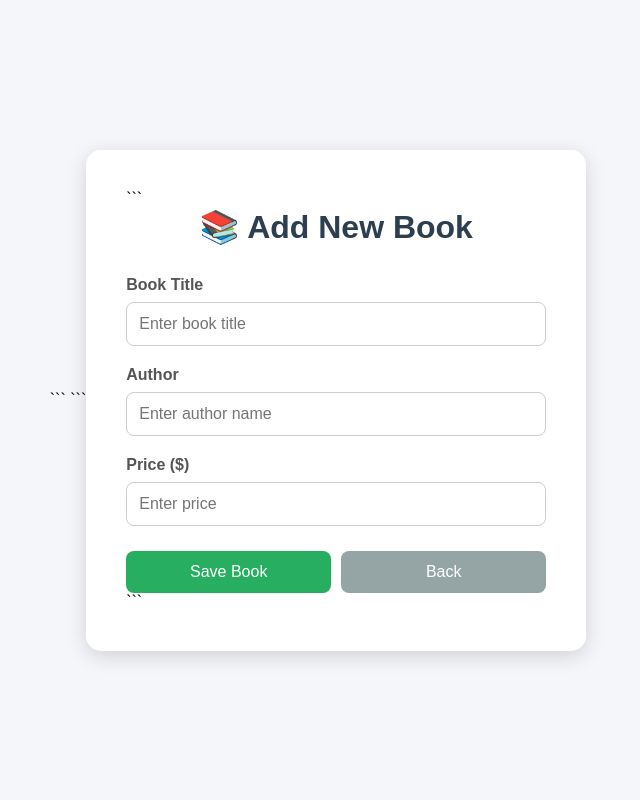
After one commit to NhuMinh87/DFP_exam, a Django app: page /books/add/ in a window 1280 px wide. The commit adds this page. Shown: the whole page, without its empty margins (322-962 px from the left). Run offline with Django 4.2, Linux system fonts and the light colour scheme.

Commit message:
Complete CRUD UI

````diff
--- a/books/urls.py
+++ b/books/urls.py
@@ -1,6 +1,14 @@
 from django.urls import path
-from . import views
+from .views import (
+    book_list,
+    add_book,
+    edit_book,
+    delete_book
+)
 
 urlpatterns = [
-    path('', views.book_list, name='book_list'),
+    path('', book_list, name='book_list'),
+    path('add/', add_book, name='add_book'),
+    path('edit/<int:id>/', edit_book, name='edit_book'),
+    path('delete/<int:id>/', delete_book, name='delete_book'),
 ]
--- a/books/views.py
+++ b/books/views.py
@@ -1,5 +1,6 @@
-from django.shortcuts import render
+from django.shortcuts import render, redirect, get_object_or_404
 from .models import Book
+
 
 def book_list(request):
     books = Book.objects.all()
@@ -9,3 +10,42 @@ def book_list(request):
         'books/book_list.html',
         {'books': books}
     )
+
+
+def add_book(request):
+    if request.method == 'POST':
+        Book.objects.create(
+            title=request.POST['title'],
+            author=request.POST['author'],
+            price=request.POST['price']
+        )
+
+        return redirect('/books/')
+
+    return render(request, 'books/add_book.html')
+
+
+def edit_book(request, id):
+    book = get_object_or_404(Book, id=id)
+
+    if request.method == 'POST':
+        book.title = request.POST['title']
+        book.author = request.POST['author']
+        book.price = request.POST['price']
+        book.save()
+
+        return redirect('/books/')
+
+    return render(
+        request,
+        'books/edit_book.html',
+        {'book': book}
+    )
+
+
+def delete_book(request, id):
+    book = get_object_or_404(Book, id=id)
+
+    book.delete()
+
+    return redirect('/books/')
--- a/dfp_exam/urls.py
+++ b/dfp_exam/urls.py
@@ -1,7 +1,12 @@
 from django.contrib import admin
 from django.urls import path, include
+from django.shortcuts import redirect
+
+def home(request):
+    return redirect('/books/')
 
 urlpatterns = [
+    path('', home),
     path('admin/', admin.site.urls),
     path('books/', include('books.urls')),
     path('', include('accounts.urls')),
--- /dev/null
+++ b/templates/books/add_book.html
@@ -0,0 +1,161 @@
+<!DOCTYPE html>
+
+<html lang="en">
+<head>
+    <meta charset="UTF-8">
+    <meta name="viewport" content="width=device-width, initial-scale=1.0">
+    <title>Add Book</title>
+
+```
+<style>
+    *{
+        margin:0;
+        padding:0;
+        box-sizing:border-box;
+        font-family:Arial, sans-serif;
+    }
+
+    body{
+        background:#f4f6f9;
+        min-height:100vh;
+        display:flex;
+        justify-content:center;
+        align-items:center;
+    }
+
+    .container{
+        width:500px;
+        background:white;
+        padding:40px;
+        border-radius:15px;
+        box-shadow:0 5px 20px rgba(0,0,0,0.15);
+    }
+
+    h1{
+        text-align:center;
+        color:#2c3e50;
+        margin-bottom:30px;
+    }
+
+    .form-group{
+        margin-bottom:20px;
+    }
+
+    label{
+        display:block;
+        margin-bottom:8px;
+        font-weight:bold;
+        color:#555;
+    }
+
+    input{
+        width:100%;
+        padding:12px;
+        border:1px solid #ccc;
+        border-radius:8px;
+        font-size:16px;
+        transition:0.3s;
+    }
+
+    input:focus{
+        outline:none;
+        border-color:#3498db;
+        box-shadow:0 0 6px rgba(52,152,219,0.3);
+    }
+
+    .button-group{
+        display:flex;
+        gap:10px;
+        margin-top:25px;
+    }
+
+    .btn{
+        flex:1;
+        padding:12px;
+        border:none;
+        border-radius:8px;
+        font-size:16px;
+        cursor:pointer;
+        text-decoration:none;
+        text-align:center;
+    }
+
+    .btn-save{
+        background:#27ae60;
+        color:white;
+    }
+
+    .btn-save:hover{
+        background:#219150;
+    }
+
+    .btn-back{
+        background:#95a5a6;
+        color:white;
+    }
+
+    .btn-back:hover{
+        background:#7f8c8d;
+    }
+</style>
+```
+
+</head>
+<body>
+
+<div class="container">
+
+```
+<h1>📚 Add New Book</h1>
+
+<form method="post">
+    {% csrf_token %}
+
+    <div class="form-group">
+        <label>Book Title</label>
+        <input
+            type="text"
+            name="title"
+            placeholder="Enter book title"
+            required
+        >
+    </div>
+
+    <div class="form-group">
+        <label>Author</label>
+        <input
+            type="text"
+            name="author"
+            placeholder="Enter author name"
+            required
+        >
+    </div>
+
+    <div class="form-group">
+        <label>Price ($)</label>
+        <input
+            type="number"
+            name="price"
+            step="0.01"
+            placeholder="Enter price"
+            required
+        >
+    </div>
+
+    <div class="button-group">
+        <button type="submit" class="btn btn-save">
+            Save Book
+        </button>
+
+        <a href="/books/" class="btn btn-back">
+            Back
+        </a>
+    </div>
+
+</form>
+```
+
+</div>
+
+</body>
+</html>
````
Also changed, not shown: templates/books/book_list.html (+135 -38 lines), templates/books/edit_book_html.html (added, +154 -0 lines).
